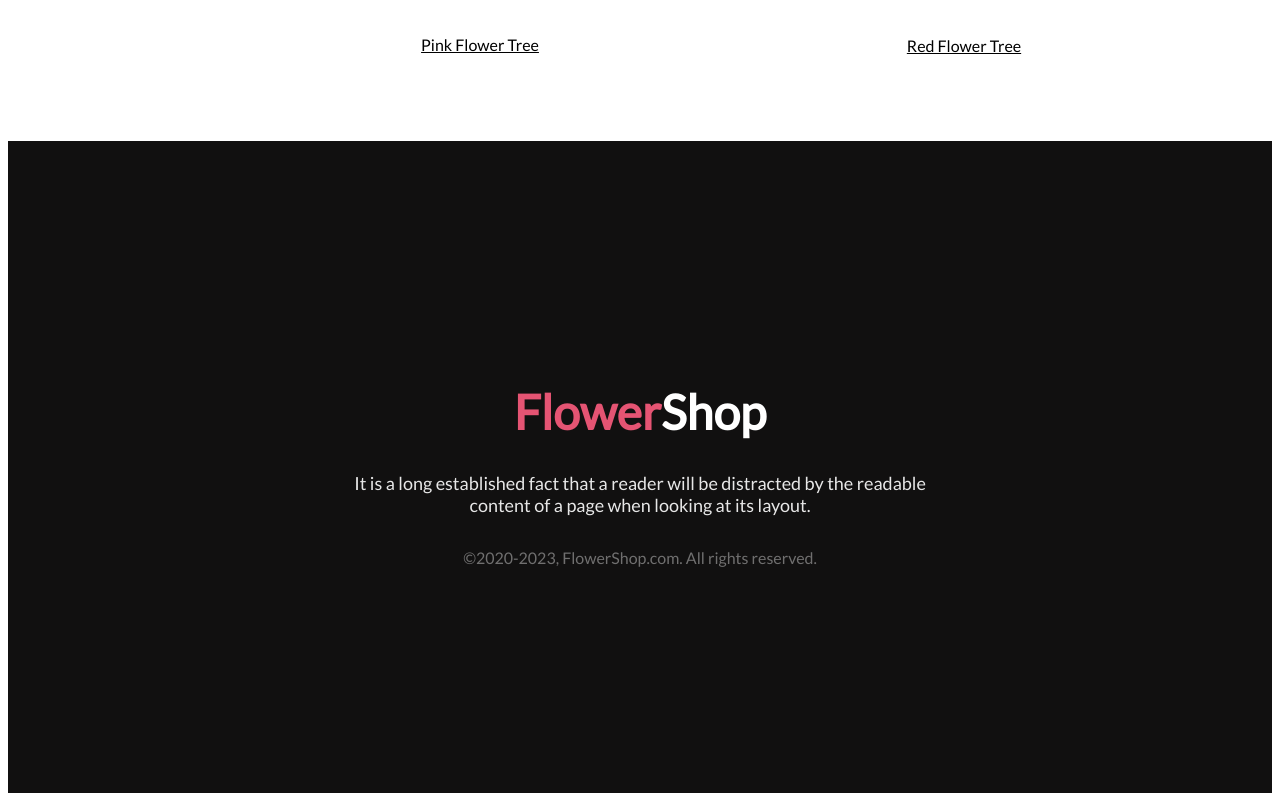
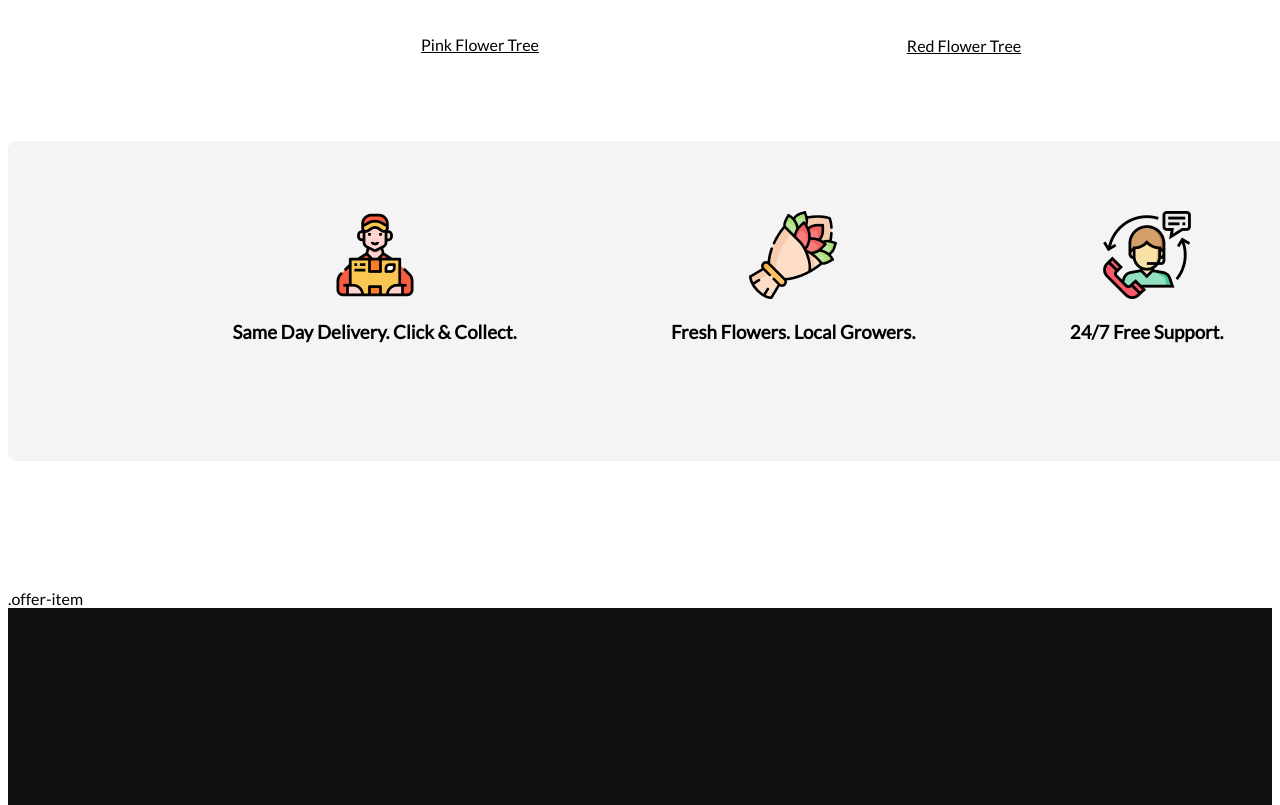
Before and after one commit to robin0151/flower-assignment, a plain HTML site: page index.html in a window 1280 px wide. Shown: the part 1788-2593 px from the top of the page. Drawn offline with Linux system fonts and the light colour scheme.

Commit message:
added support section styles

```diff
--- a/index.html
+++ b/index.html
@@ -32,6 +32,27 @@
                 <div class="feature-item3"><img src="/Flower Asset/pngwing 7.png" alt=""><a class="font-color" href="">Yellow Flower Tree</a></div>
             </div>
         </section>
+        <section class="support">
+            <div class="support-items">
+                <div class="support-item1">
+                    <img src="/Flower Asset/Group 57.png" alt="">
+                    <h3>Same Day Delivery. Click & Collect.</h3>
+                </div>
+                <div class="support-item2">
+                    <img src="/Flower Asset/Group 58.png" alt="">
+                    <h3>Fresh Flowers. Local Growers.</h3>
+                </div>
+                <div class="support-item3">
+                    <img src="/Flower Asset/Group 59.png" alt=""><br>
+                    <h3>24/7 Free Support.</h3>
+                </div>
+            </div>
+        </section>
+        <section class="offer">
+            <section class="offer-items">
+                .offer-item
+            </section>
+        </section>
     </main>
     <footer>
         <div class="footer-section">
--- a/styels/flower.css
+++ b/styels/flower.css
@@ -73,7 +73,6 @@
     height: 538px;
     border-radius: 300px 300px 0px 0px;
     background: rgba(167, 33, 98, 0.15);
-    margin-bottom: 128px;
     text-align: center;
 }
 
@@ -82,7 +81,6 @@
     height: 538px;
     border-radius: 300px 300px 0px 0px;
     background: rgba(5, 151, 160, 0.15);
-    margin-bottom: 128px;
     text-align: center;
 }
 
@@ -91,7 +89,6 @@
     height: 538px;
     border-radius: 300px 300px 0px 0px;
     background: rgba(71, 125, 17, 0.15);
-    margin-bottom: 128px;
     text-align: center;
 }
 
@@ -111,6 +108,23 @@
 .font-color {
     color: black;
     padding-top: 32px;
+}
+
+/* support section style */
+
+.support {
+    border-radius: 8px;
+    background: rgba(39, 39, 39, 0.05);
+    width: 1440px;
+    height: 320px;
+    margin: 128px auto;
+}
+
+.support-items {
+    display: flex;
+    padding: 70px;
+    justify-content: space-evenly;
+    text-align: center;
 }
 
 /* added footer style */
```
